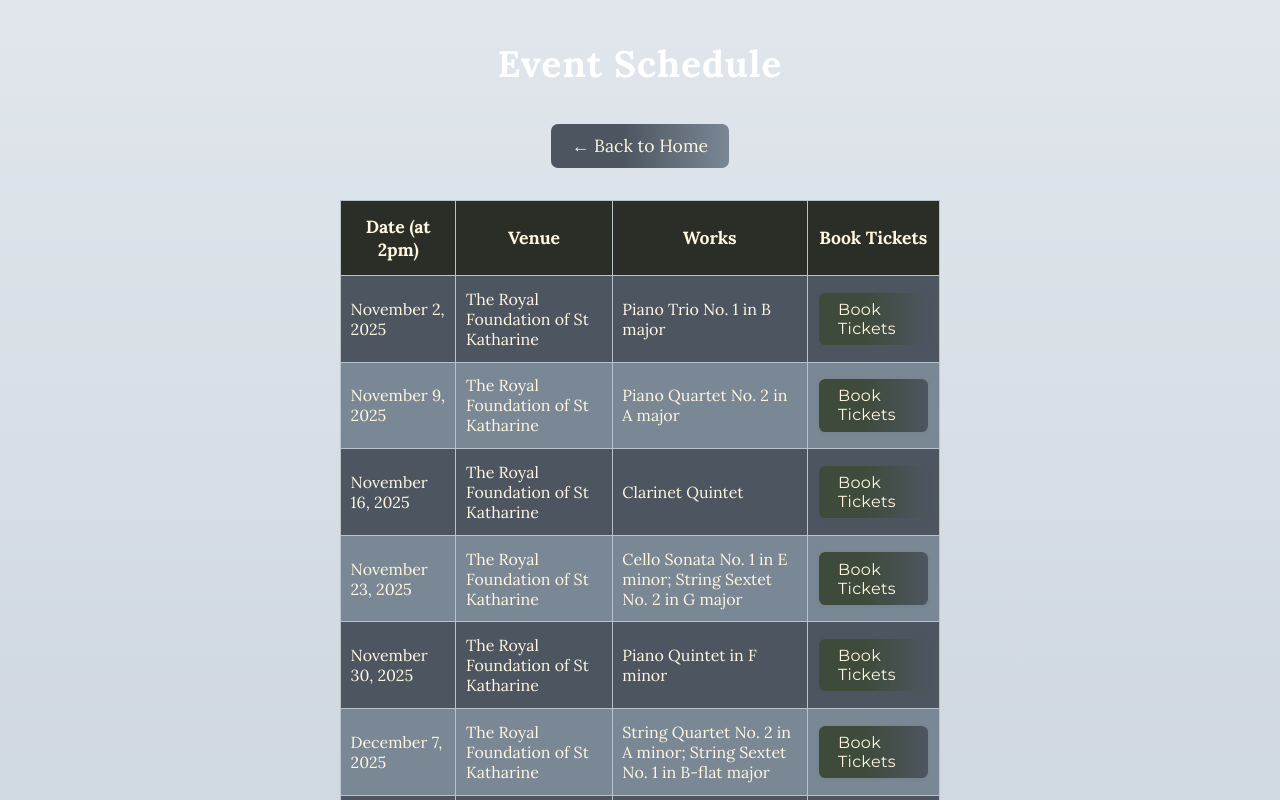
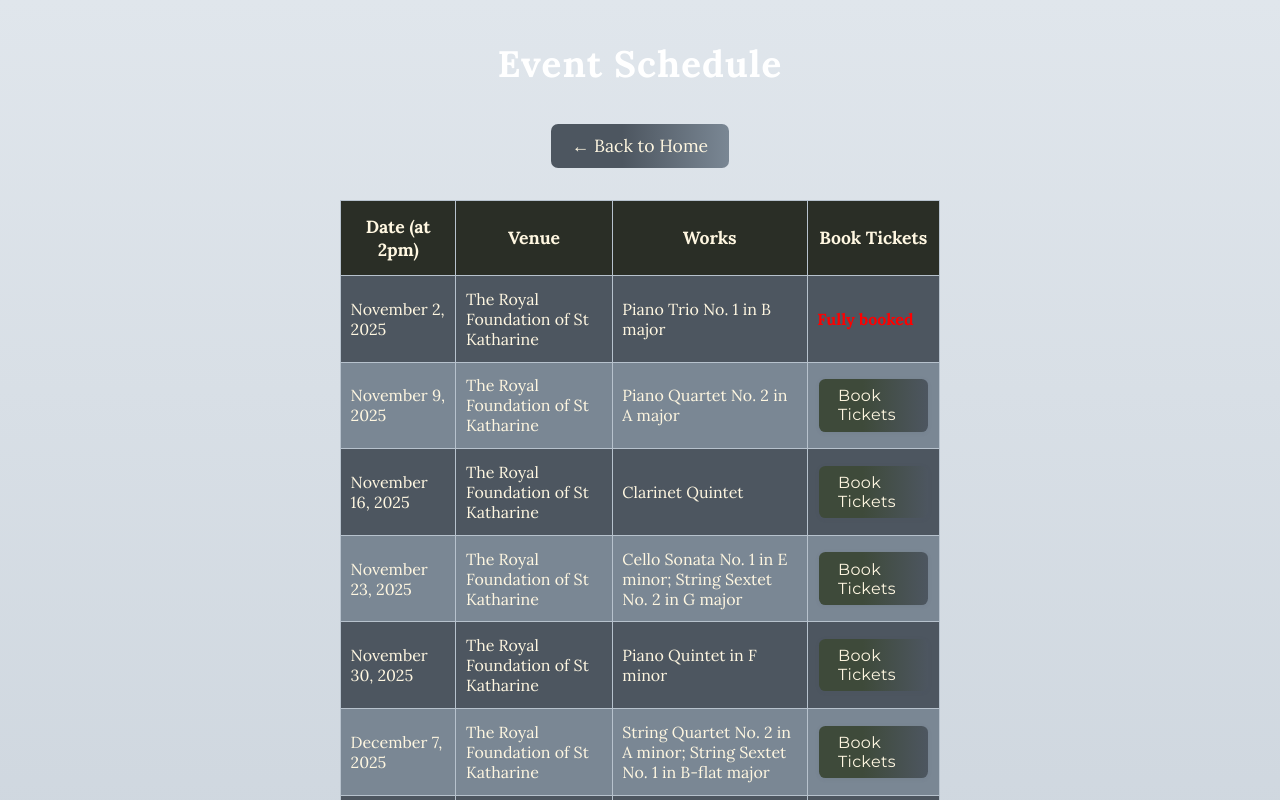
Before and after one commit to UrsulaDeCastroRobinson/brahmsclub_tickets, a Next.js app: page /schedule in a window 1280 px wide. Shown: the top 800 px of the page. Built offline with nearby package versions, Linux system fonts and the light colour scheme.

Commit message:
fully booked

```diff
--- a/pages/schedule.js
+++ b/pages/schedule.js
@@ -97,7 +97,10 @@
 					  : "TBC"}
 				  </td>
                   <td>
-				    <Link
+					{i === 0 ? (
+						<span style={{ fontWeight: "bold", color: "red" }}>Fully booked</span>
+				) : (
+				   <Link
                       href={{
                         pathname: "/booking",
                         query: { date }
@@ -107,7 +110,8 @@
                     >
                       Book Tickets
                     </Link>
-				  </td>
+					 )}
+                  </td>
                 </tr>
               ))}
             </tbody>
```
